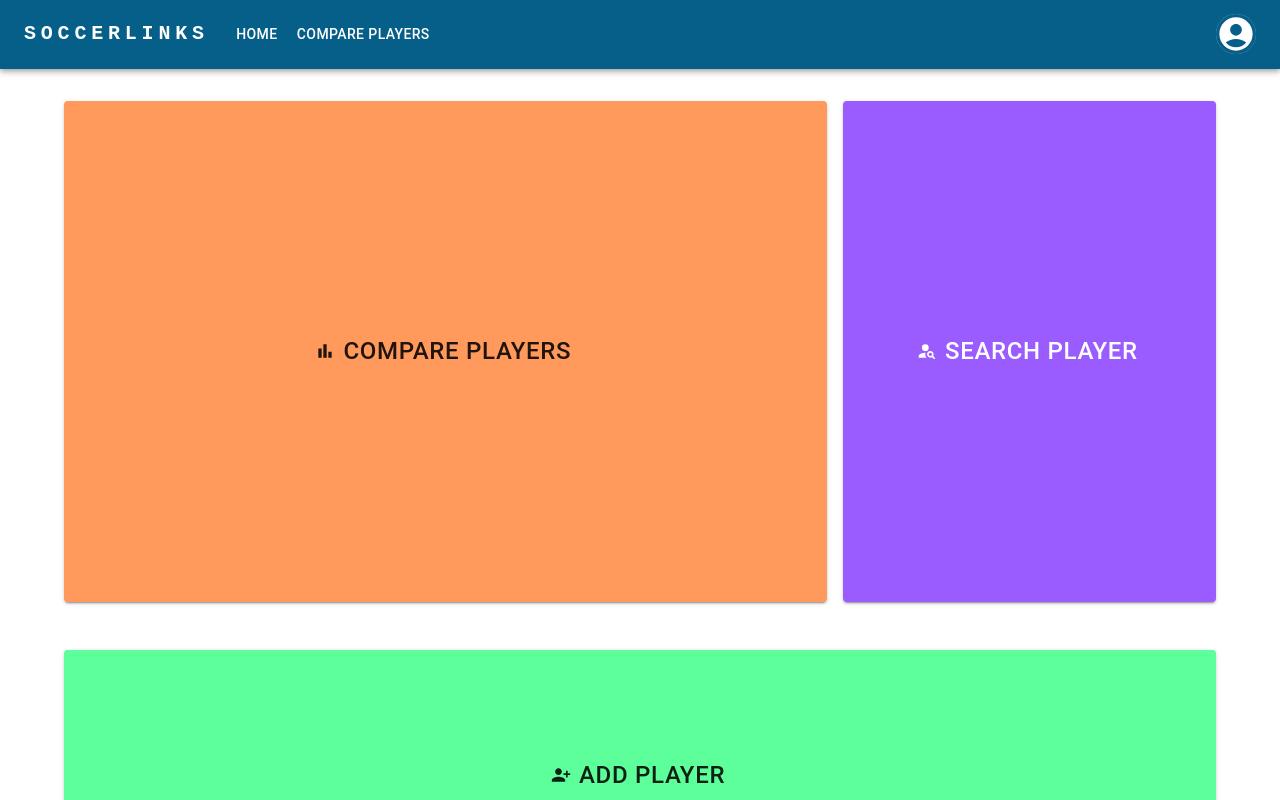
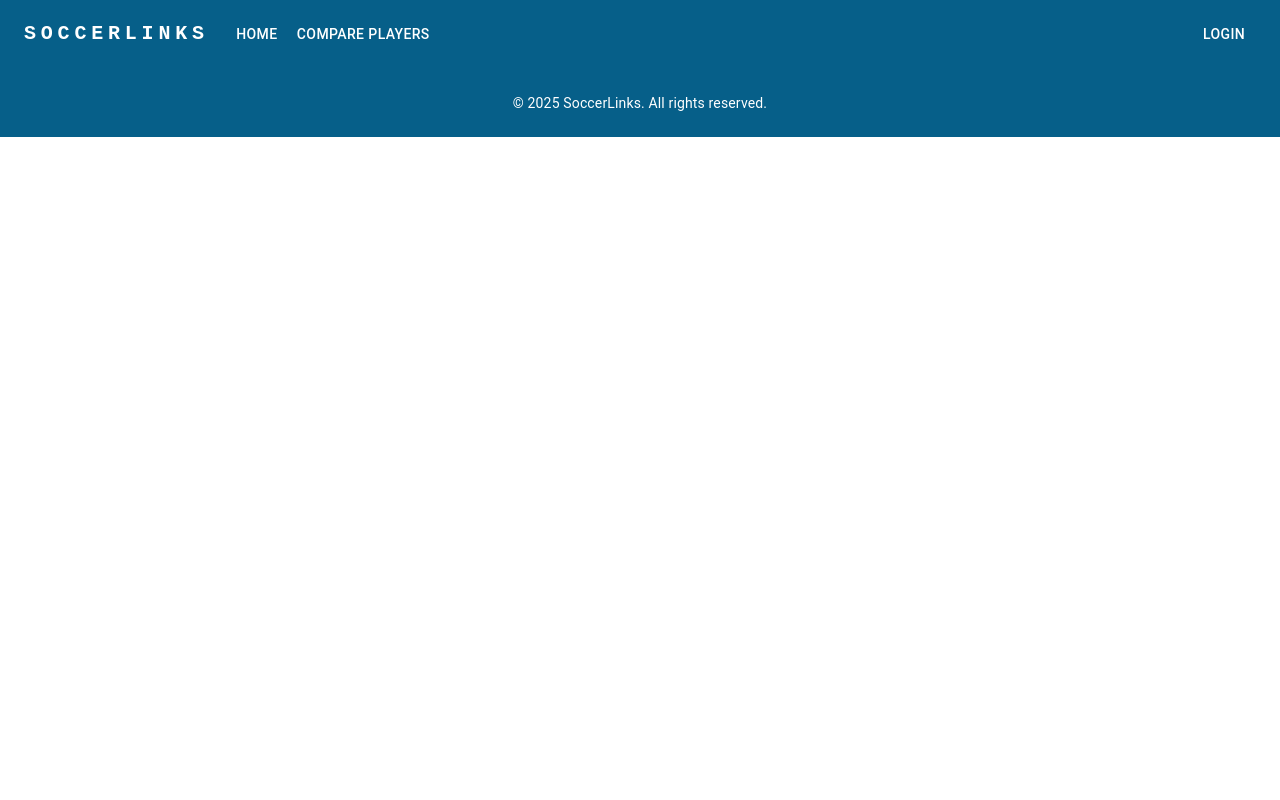
Before and after one commit to asayenju/soccerLink, a React (Create React App) app in the folder frontend/: page / in a window 1280 px wide. Shown: the top 800 px of the page. Built offline with nearby package versions, Linux system fonts and the light colour scheme.

Commit message:
Header component configured so that in homepage there is no avatar

```diff
--- a/frontend/src/App.js
+++ b/frontend/src/App.js
@@ -1,8 +1,8 @@
 import './App.css';
-import DashboardHome from './components/dashboardHome';
+import HomePage from './components/HomePage';
 function App() {
   return (
-    <DashboardHome />
+    <HomePage />
   )
 }
 
--- a/frontend/src/components/Header.js
+++ b/frontend/src/components/Header.js
@@ -16,7 +16,7 @@ import AccountCircleIcon from '@mui/icons-material/AccountCircle';
 const pages = ['Home', 'Compare Players'];
 const settings = [ 'Players', 'Dashboard', 'Logout'];
 
-function ResponsiveAppBar() {
+function ResponsiveAppBar({isLoggedin = true} ) {
   const [anchorElNav, setAnchorElNav] = React.useState(null);
   const [anchorElUser, setAnchorElUser] = React.useState(null);
 
@@ -124,10 +124,12 @@ function ResponsiveAppBar() {
           </Box>
 
           <Box sx={{ flexGrow: 0 }}>
+  {isLoggedin ? (
+    <>
       <Tooltip title="Open settings">
         <IconButton onClick={handleOpenUserMenu} sx={{ p: 0 }}>
           <Avatar sx={{ width: 40, height: 40 }}>
-                <AccountCircleIcon sx={{ fontSize: 40, backgroundColor:  '#065F89'}} />
+            <AccountCircleIcon sx={{ fontSize: 40, backgroundColor: '#065F89' }} />
           </Avatar>
         </IconButton>
       </Tooltip>
@@ -153,6 +155,21 @@ function ResponsiveAppBar() {
           </MenuItem>
         ))}
       </Menu>
+    </>
+  ) : (
+    <Button
+      color="inherit"
+      /*
+      startIcon={
+        <Avatar sx={{ width: 24, height: 24 }}>
+          <AccountCircleIcon sx={{ fontSize: 24, backgroundColor: '#065F89' }} />
+        </Avatar>
+      }
+        */
+    >
+      Login
+    </Button>
+  )}
 </Box>
         </Toolbar>
       </Container>
--- /dev/null
+++ b/frontend/src/components/HomePage.js
@@ -0,0 +1,15 @@
+import * as React from 'react';
+import ResponsiveAppBar from './Header';
+import Footer from './footer';
+
+const HomePage = () => {
+    return (
+        <div>
+            <ResponsiveAppBar isLoggedin={false} />
+
+            <Footer />
+        </div>
+    )
+  }
+
+  export default HomePage;
```
Lines whose indentation alone changed are shown as unchanged.
